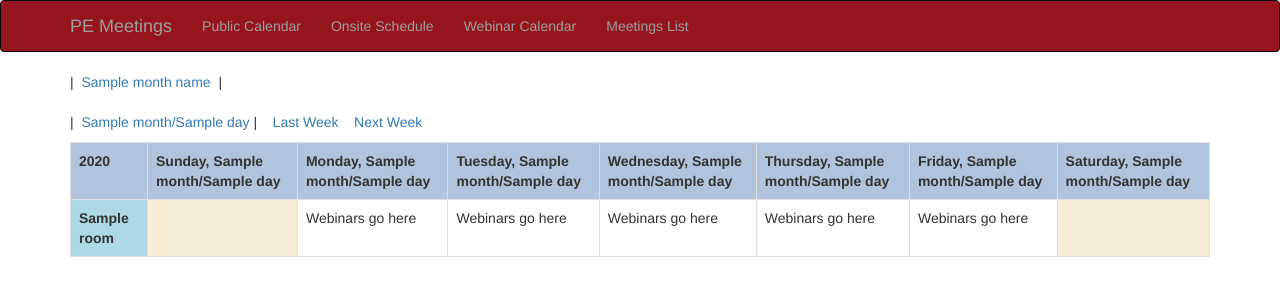
After one commit to chastbi/mtgschedule, a Python web app: template templates/webinarcalendar.html in a window 1280 px wide. The commit adds this page. Shown: the top 300 px of the page. Run offline with Jinja, Linux system fonts and the light colour scheme; the template is opened without the code that fills it: most values are stand-ins (such as "Sample title", 1, 10 or a date in 2020); some libraries are stand-ins or nearby versions.

Commit message:
added webinar schedule and colors to both schedules

```diff
--- a/templates/base.html
+++ b/templates/base.html
@@ -24,9 +24,9 @@
     <div class="navbar-collapse collapse">
       <ul class="nav navbar-nav">
         <li><a href="{{ url_for('pubcal') }}">Public Calendar</a></li>
-        <li><a href="{{ url_for('wklyschedule') }}">Presenter Schedule</a></li>
+        <li><a href="{{ url_for('wklyschedule') }}">Onsite Schedule</a></li>
+        <li><a href="{{ url_for('webinarschedule') }}">Webinar Calendar</a></li>
         <li><a href="{{ url_for('eventslist') }}">Meetings List</a></li>
-        <!--<li><a href="{{ url_for('submitform') }}">Add Meeting</a></li>-->
         <!--<li><a href="{{ url_for('admin') }}">Admin</a></li>-->
       </ul>
     </div>
--- a/templates/pubcal.html
+++ b/templates/pubcal.html
@@ -23,7 +23,7 @@
         <td>
           <span style="font-weight:bold">{{ day.month}}/{{ day.day }}</span>
           {% if presenters_avail[day] %}
-          &nbsp;<a href="{{ mrf_url }}?submitdate={{ day }}">Request</a>
+          &nbsp;<a href="{{ mrf_url }}">Request</a>
           {% endif %}<br/>
           {% if not presenters_avail[day] and not cities[day] %}
           No Availability
--- /dev/null
+++ b/templates/webinarcalendar.html
@@ -0,0 +1,52 @@
+{% extends "base.html" %}
+
+{% block title %}Webinar Calendar{% endblock %}
+
+{% block content %}
+|&nbsp;
+{% for month in monthlinks %}
+<a href="{{ url_for('webinarschedule') }}/{{ month }}">{{ month_name[month.month] }}</a>&nbsp;&nbsp;|
+{% endfor %}
+<p>
+  <br/>
+  |&nbsp;
+{% for week in weeks %}
+  <a href="{{ url_for('webinarschedule') }}/{{ week[1] }}">{{ week[1].month }}/{{ week[1].day }}</a>&nbsp;|
+{% endfor %}
+  &nbsp;&nbsp;
+<a href="{{ url_for('webinarschedule') }}/{{ lastwk }}">Last Week</a>
+&nbsp;&nbsp;
+<a href="{{ url_for('webinarschedule') }}/{{ nextwk }}">Next Week</a>
+</p>
+
+<table class="table table-bordered">
+  <tr style="font-weight: bold; background-color:LightSteelBlue">
+    <td>{{ weekcal[3].year }}</td>
+    <td>Sunday, {{ weekcal[0].month }}/{{ weekcal[0].day }}</td>
+    <td>Monday,  {{ weekcal[1].month }}/{{ weekcal[1].day }}</td>
+    <td>Tuesday,  {{ weekcal[2].month }}/{{ weekcal[2].day }}</td>
+    <td>Wednesday,  {{ weekcal[3].month }}/{{ weekcal[3].day }}</td>
+    <td>Thursday,  {{ weekcal[4].month }}/{{ weekcal[4].day }}</td>
+    <td>Friday,  {{ weekcal[5].month }}/{{ weekcal[5].day }}</td>
+    <td>Saturday,  {{ weekcal[6].month }}/{{ weekcal[6].day }}</td>
+  </tr>
+  {% for room in roomlist %}
+  <tr>
+    <td style="font-weight:bold; background-color:LightBlue;">
+      {{ room }}
+    </td>
+    {% for day in range(0,7) %}
+      {% if day == 6 or day == 0 %}
+    <td style="background-color:rgba(240,220,180,0.5);">
+      {% else %}
+    <td>
+    Webinars go here
+      {% endif %}
+    </td>
+    {% endfor %}
+  </tr>
+  {% endfor %}
+</table>
+
+
+{% endblock %}
```
Also changed, not shown: templates/wklyschedule.html (+7 -3 lines), views.py (+32 -0 lines).
